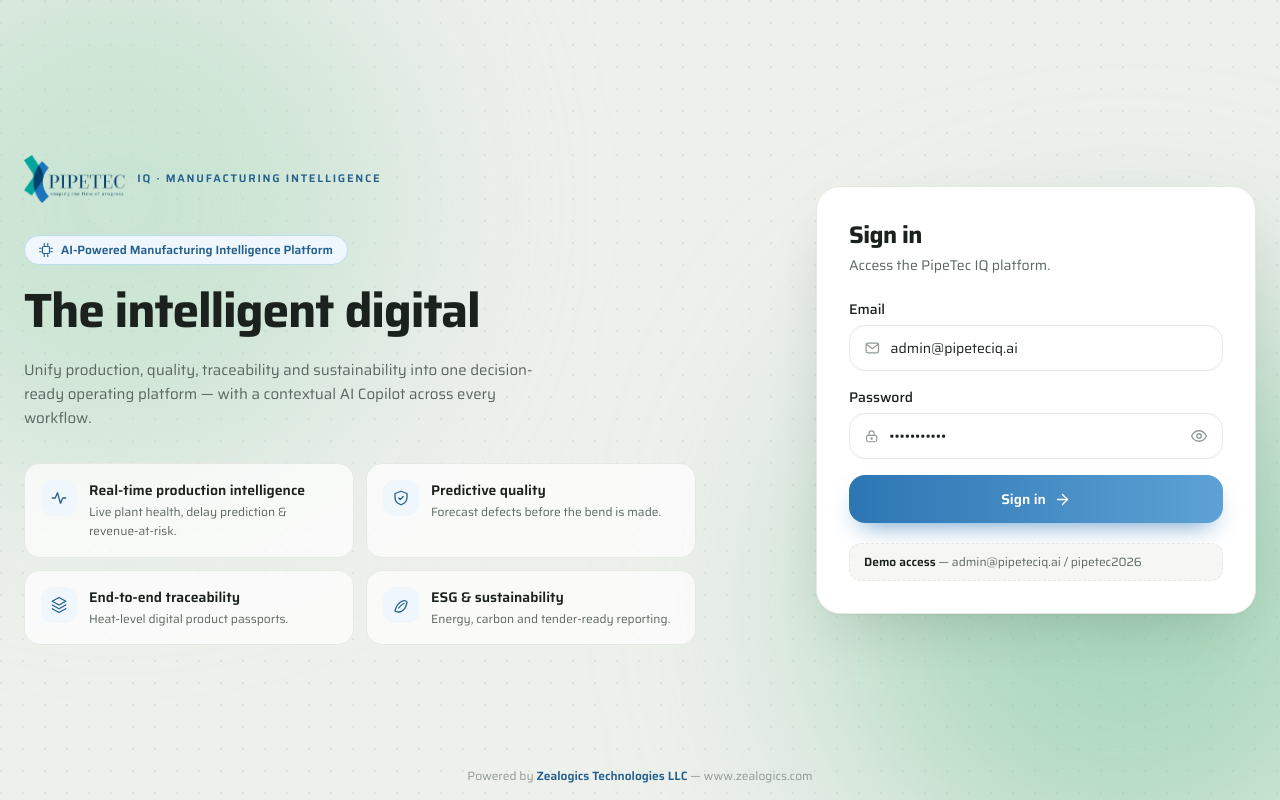
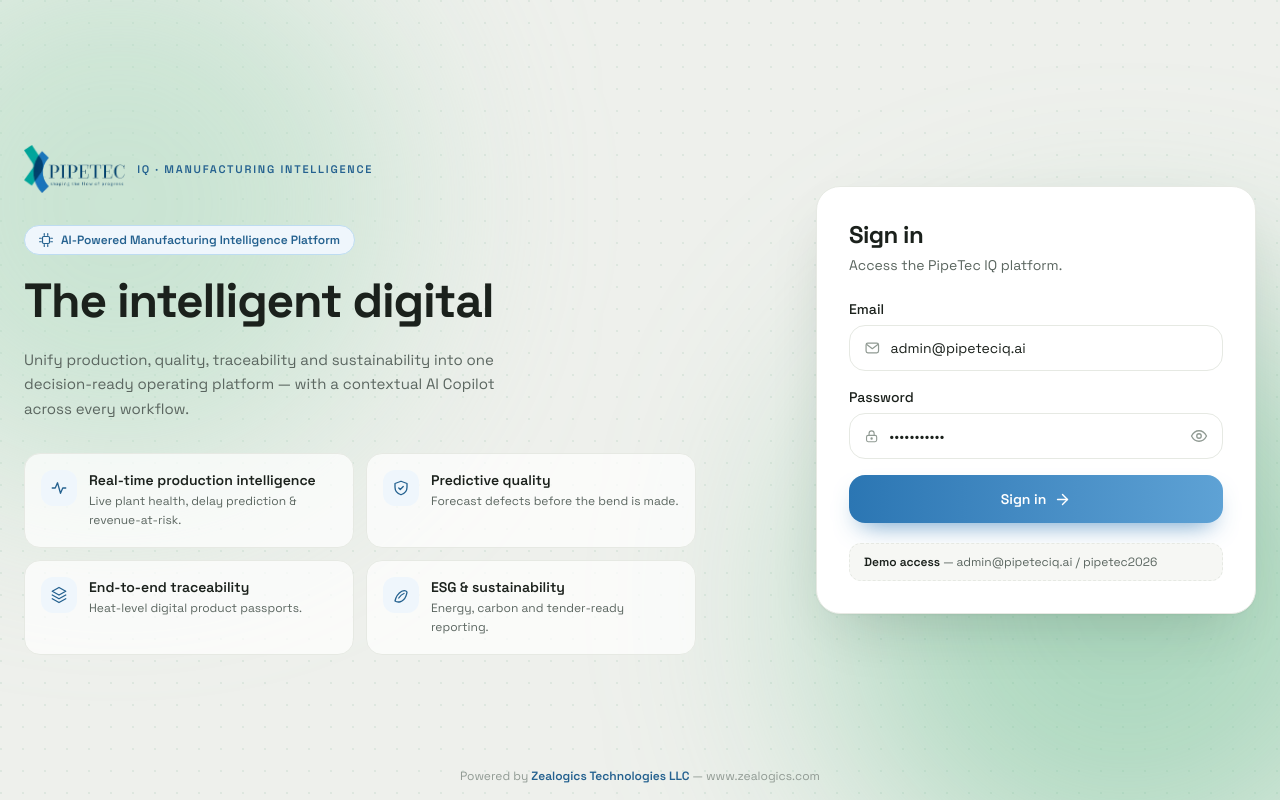
Before and after one commit to Sanket0798/Piptec-IQ, a React (Vite) app: page /login in a window 1280 px wide. Built offline with nearby package versions, Linux system fonts and the light colour scheme.

Commit message:
Major Changes

```diff
--- a/index.html
+++ b/index.html
@@ -7,7 +7,7 @@
     <link rel="preconnect" href="https://fonts.googleapis.com" />
     <link rel="preconnect" href="https://fonts.gstatic.com" crossorigin />
     <link
-      href="https://fonts.googleapis.com/css2?family=Saira:ital,wght@0,100..900;1,100..900&display=swap"
+      href="https://fonts.googleapis.com/css2?family=Space+Grotesk:wght@300..700&display=swap"
       rel="stylesheet"
     />
     <title>PipeTec IQ — Manufacturing Intelligence</title>
--- a/src/index.css
+++ b/src/index.css
@@ -4,7 +4,7 @@
    PipeTec IQ — green ambient background + sky-blue brand (#90c2e7) for UI
 ---------------------------------------------------------------------------- */
 @theme {
-  --font-sans: 'Saira', ui-sans-serif, system-ui, sans-serif;
+  --font-sans: 'Space Grotesk', ui-sans-serif, system-ui, sans-serif;
 
   /* surfaces (soft green-grey neutrals — client keeps the green background) */
   --color-canvas: #eef0ec;
@@ -54,7 +54,6 @@
   background-color: var(--color-canvas);
   color: var(--color-ink);
   -webkit-font-smoothing: antialiased;
-  font-variation-settings: 'wdth' 100;
 }
 
 /* Tailwind v4 preflight sets buttons to cursor:default — restore the pointer
```
